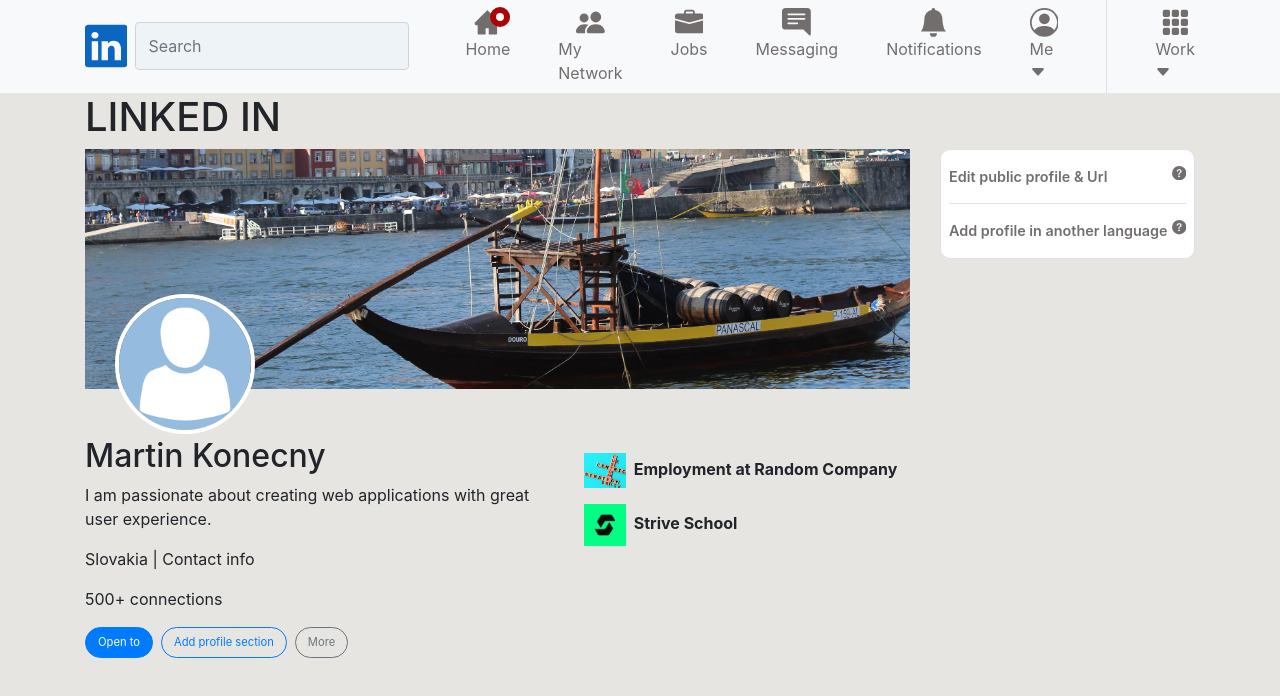
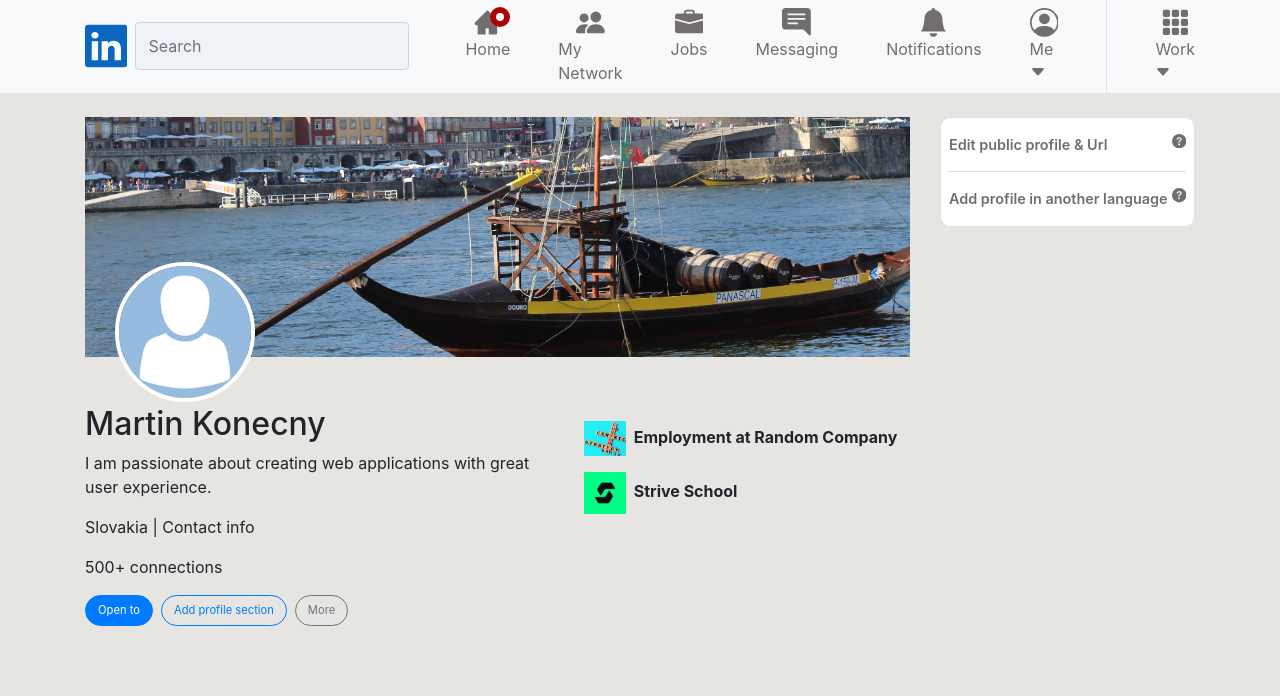
Before and after one commit to martin835/2nd-build-week, a React (Create React App) app in the folder linkedin-react/: page / in a window 1280 px wide. Shown: the top 696 px of the page. Built offline with nearby package versions, Linux system fonts and the light colour scheme.

Commit message:
app margin top

```diff
--- a/linkedin-react/src/App.js
+++ b/linkedin-react/src/App.js
@@ -10,8 +10,7 @@
   return (
     <>
       <MyNavbar />
-      <Container>
-        <h1>LINKED IN</h1>
+      <Container className="mt-4">
         <Row>
           <Col xs={9}>
             <ProfileMainHero />
```
